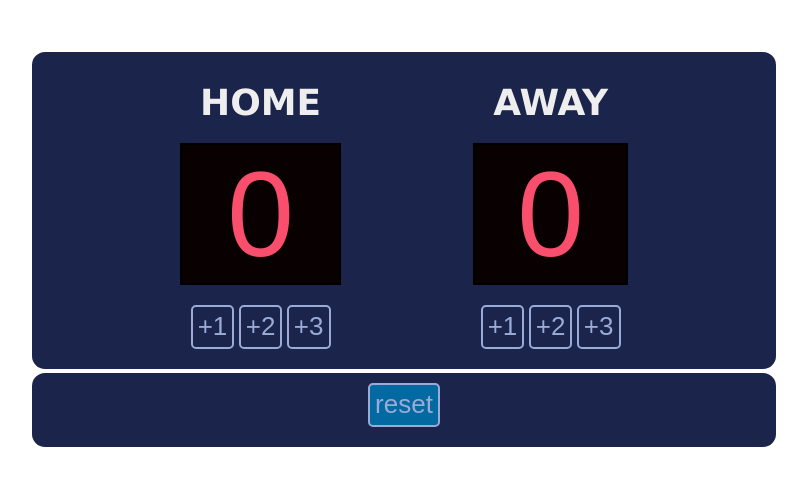
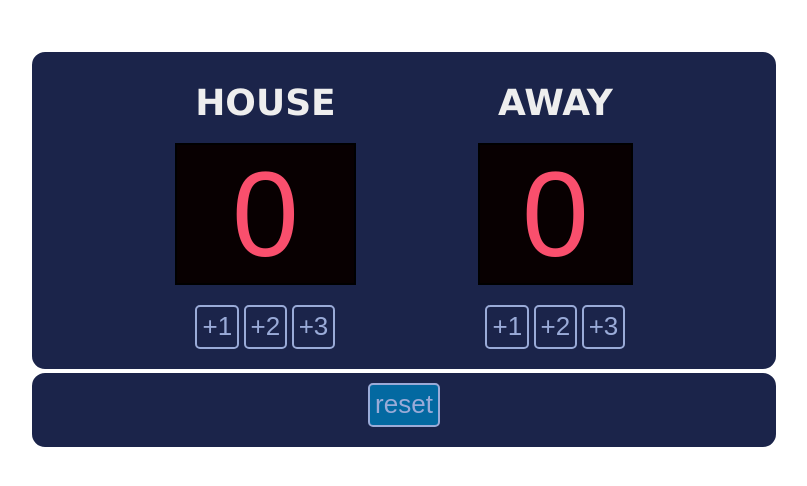
Before and after one commit to rezasf2010/scoreboard, a website built with Vite: page index.html in a window 1280 px wide. Shown: the whole page, without its empty margins (20-827 px from the left). Built offline with nearby package versions, Linux system fonts and the light colour scheme; a web font is replaced by a local one.

Commit message:
change home to house

```diff
--- a/index.html
+++ b/index.html
@@ -6,7 +6,7 @@
     <body>
         <div class="container">
             <div class="home-scr">
-                <h3>HOME</h3>
+                <h3>HOUSE</h3>
                 <p id="home-score">0</p>
                 <div class="btn">
                     <button id="plus-btn" onclick= "add1()"> +1 </button>
```
